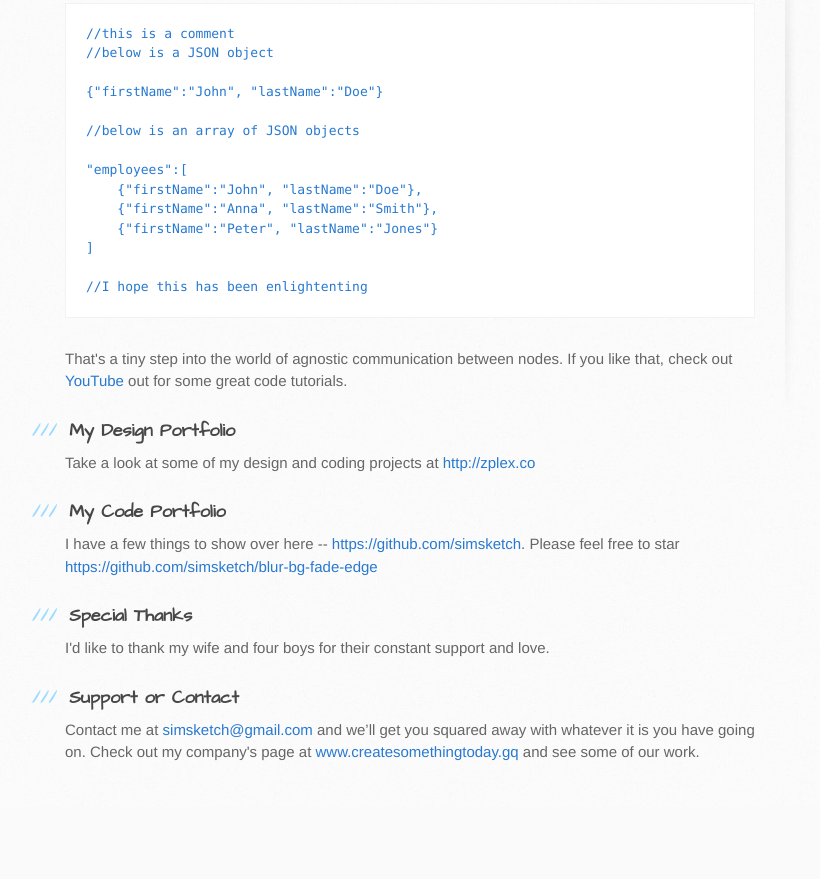
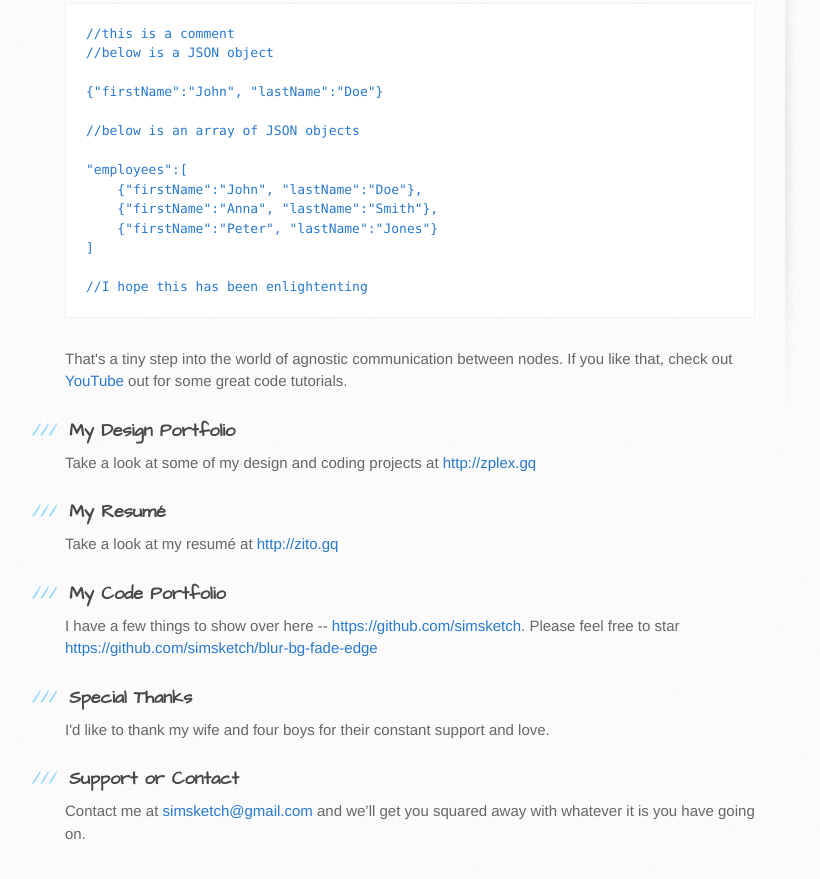
Before and after one commit to simsketch/simsketch.github.io, a plain HTML site: page index.html in a window 1280 px wide. Shown: the part 331-1210 px from the top of the page, without its empty margins (105-925 px from the left). Before the commit the page ends 1137 px from the top, so only its background shows below. Drawn offline with Linux system fonts and the light colour scheme.

Commit message:
Fix links, add to README

```diff
--- a/index.html
+++ b/index.html
@@ -50,7 +50,13 @@
 <h3>
 <a id="designer-templates" class="anchor" href="#designer-templates" aria-hidden="true"><span class="octicon octicon-link"></span></a>My Design Portfolio</h3>
 
-<p>Take a look at some of my design and coding projects at <a href="http://zplex.co">http://zplex.co</a></p>
+<p>Take a look at some of my design and coding projects at <a href="http://zplex.gq">http://zplex.gq</a></p>
+
+
+<h3>
+<a id="designer-templates" class="anchor" href="#designer-templates" aria-hidden="true"><span class="octicon octicon-link"></span></a>My Resumé</h3>
+
+<p>Take a look at my resumé at <a href="http://zito.gq">http://zito.gq</a></p>
 
 <h3>
 <a id="rather-drive-stick" class="anchor" href="#rather-drive-stick" aria-hidden="true"><span class="octicon octicon-link"></span></a>My Code Portfolio</h3>
@@ -65,7 +71,7 @@
 <h3>
 <a id="support-or-contact" class="anchor" href="#support-or-contact" aria-hidden="true"><span class="octicon octicon-link"></span></a>Support or Contact</h3>
 
-<p>Contact me at <a href="mailto:simsketch@gmail.com">simsketch@gmail.com</a> and we’ll get you squared away with whatever it is you have going on. Check out my company's page at <a href="http://www.createsomethingtoday.gq">www.createsomethingtoday.gq</a> and see some of our work.</p>
+<p>Contact me at <a href="mailto:simsketch@gmail.com">simsketch@gmail.com</a> and we’ll get you squared away with whatever it is you have going on.</p>
         </section>
 
         <aside id="sidebar">
```
Also changed, not shown: 1 other file.
